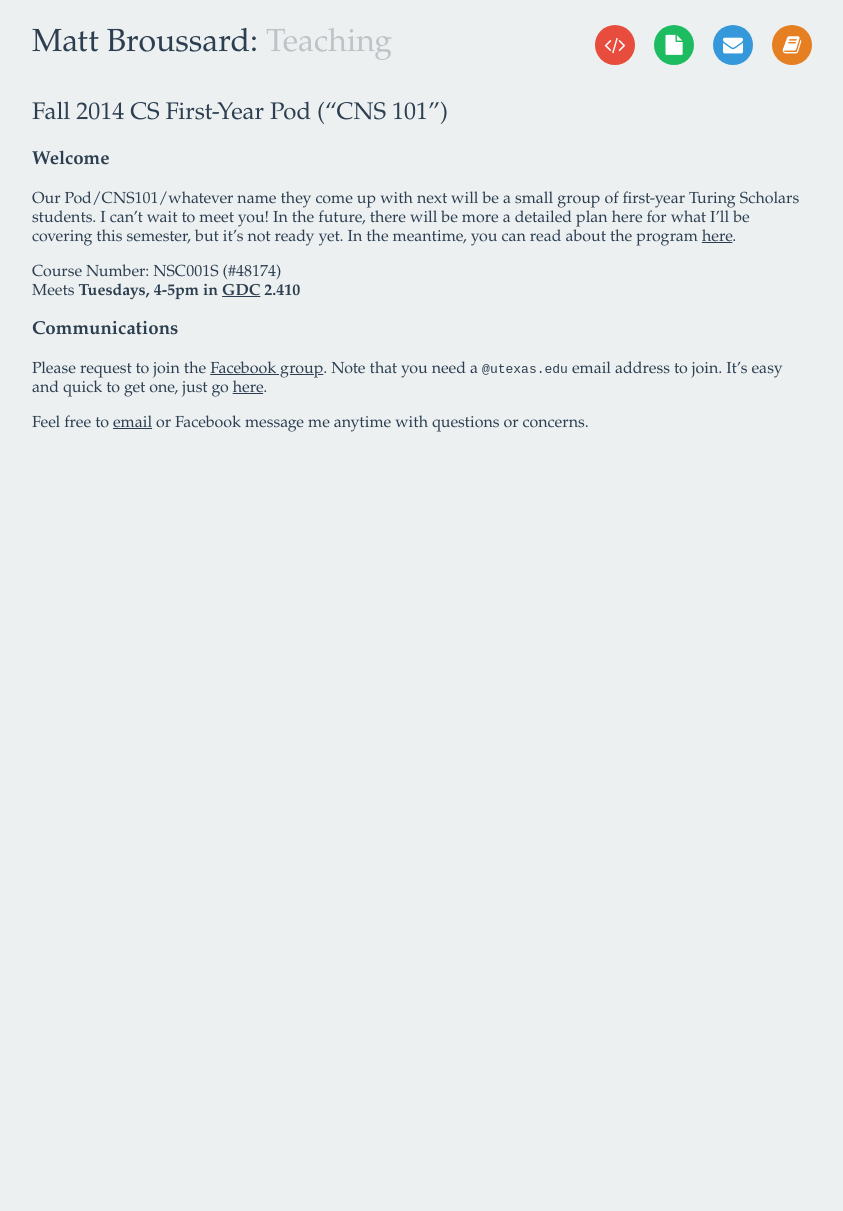
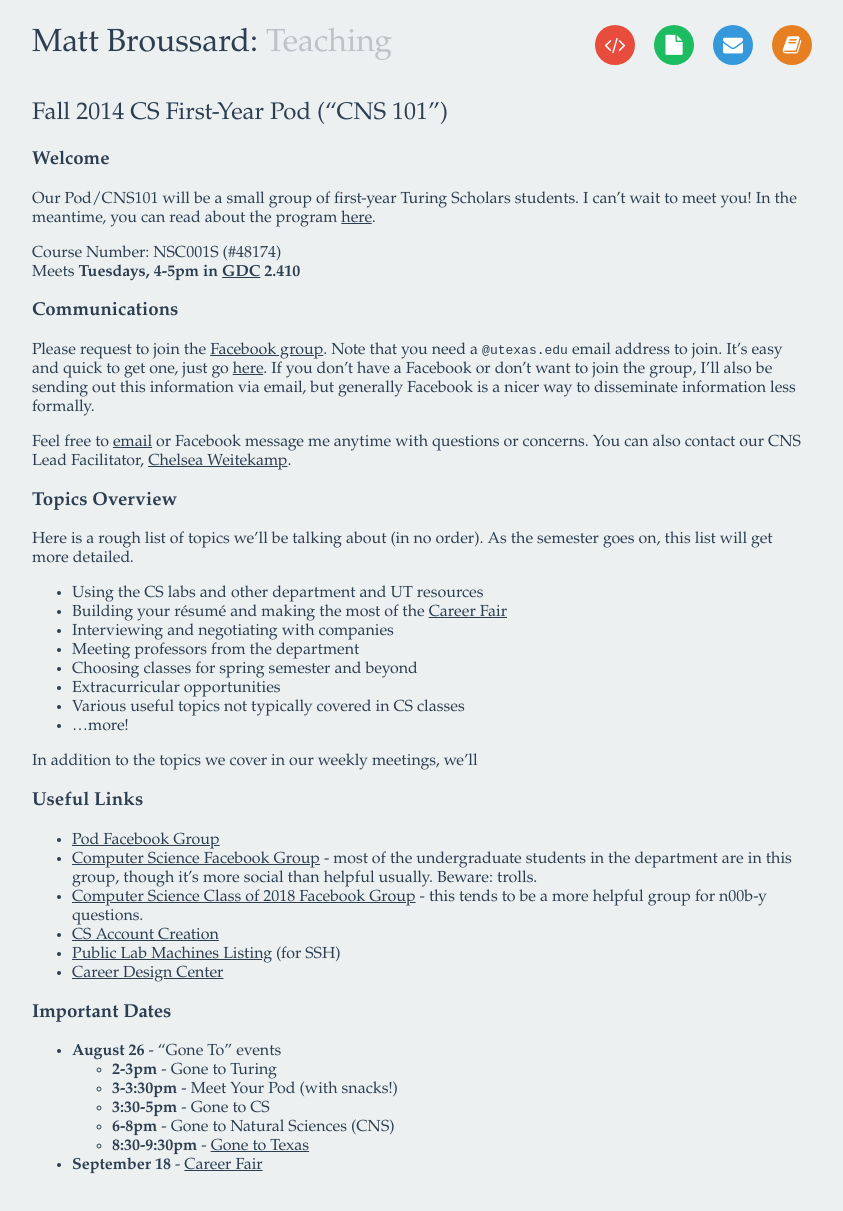
Before and after one commit to mattbroussard/mattbroussard.github.io, a Jekyll site: the page built from teaching/fall2014/pod/index.md, in a window 1280 px wide. Shown: the whole page, without its empty margins (218-1061 px from the left). Built offline with Jekyll 4.4.1, drawn with Linux system fonts in a browser that asks for light colours; nearby versions of some CDN libraries; comment, search, counter and statistics services are not loaded; before the commit the page ends 900 px from its top, so only the background shows below that.

Commit message:
updated pod page

```diff
--- a/teaching/fall2014/pod/index.md
+++ b/teaching/fall2014/pod/index.md
@@ -9,13 +9,47 @@ headerTitleLink: /teaching
 
 ### Welcome
 
-Our Pod/CNS101/whatever name they come up with next will be a small group of first-year Turing Scholars students. I can't wait to meet you! In the future, there will be more a detailed plan here for what I'll be covering this semester, but it's not ready yet. In the meantime, you can read about the program [here](https://www.cs.utexas.edu/undergraduate-program/student-engagement-and-support/360-connections/cns-101).
+Our Pod/CNS101 will be a small group of first-year Turing Scholars students. I can't wait to meet you! In the meantime, you can read about the program [here](https://www.cs.utexas.edu/undergraduate-program/student-engagement-and-support/360-connections/cns-101).
 
 Course Number: NSC001S (#48174)<br/>
 Meets **Tuesdays, 4-5pm in [GDC](http://www.utexas.edu/maps/main/buildings/gdc.html) 2.410**
 
 ### Communications
 
-Please request to join the [Facebook group](https://www.facebook.com/groups/622145304569459/). Note that you need a <tt>@utexas.edu</tt> email address to join. It's easy and quick to get one, just go [here](https://get.utmail.utexas.edu/).
+Please request to join the [Facebook group](https://www.facebook.com/groups/622145304569459/). Note that you need a <tt>@utexas.edu</tt> email address to join. It's easy and quick to get one, just go [here](https://get.utmail.utexas.edu/). If you don't have a Facebook or don't want to join the group, I'll also be sending out this information via email, but generally Facebook is a nicer way to disseminate information less formally.
 
-Feel free to [email](http://mattb.name/contact) or Facebook message me anytime with questions or concerns.
+Feel free to [email](http://mattb.name/contact) or Facebook message me anytime with questions or concerns. You can also contact our CNS Lead Facilitator, [Chelsea Weitekamp](mailto:chelseaweitekamp@gmail.com).
+
+### Topics Overview
+
+Here is a rough list of topics we'll be talking about (in no order). As the semester goes on, this list will get more detailed.
+
+- Using the CS labs and other department and UT resources
+- Building your résumé and making the most of the [Career Fair](http://cns.utexas.edu/career-design-center/career-events/career-fairs)
+- Interviewing and negotiating with companies
+- Meeting professors from the department
+- Choosing classes for spring semester and beyond
+- Extracurricular opportunities
+- Various useful topics not typically covered in CS classes
+- ...more!
+
+In addition to the topics we cover in our weekly meetings, we'll
+
+### Useful Links
+
+- [Pod Facebook Group](https://www.facebook.com/groups/622145304569459/)
+- [Computer Science Facebook Group](https://www.facebook.com/groups/155607091223285/) - most of the undergraduate students in the department are in this group, though it's more social than helpful usually. Beware: trolls.
+- [Computer Science Class of 2018 Facebook Group](https://www.facebook.com/groups/215495551984255/) - this tends to be a more helpful group for n00b-y questions.
+- [CS Account Creation](https://apps.cs.utexas.edu/udb/newaccount/)
+- [Public Lab Machines Listing](http://apps.cs.utexas.edu/unixlabstatus/) (for SSH)
+- [Career Design Center](http://cns.utexas.edu/career-design-center)
+
+### Important Dates
+
+- **August 26** - "Gone To" events
+  - **2-3pm** - Gone to Turing
+  - **3-3:30pm** - Meet Your Pod (with snacks!)
+  - **3:30-5pm** - Gone to CS
+  - **6-8pm** - Gone to Natural Sciences (CNS)
+  - **8:30-9:30pm** - [Gone to Texas](http://events.utexas.edu/gtt)
+- **September 18** - [Career Fair](http://cns.utexas.edu/career-design-center/career-events/career-fairs)
```
